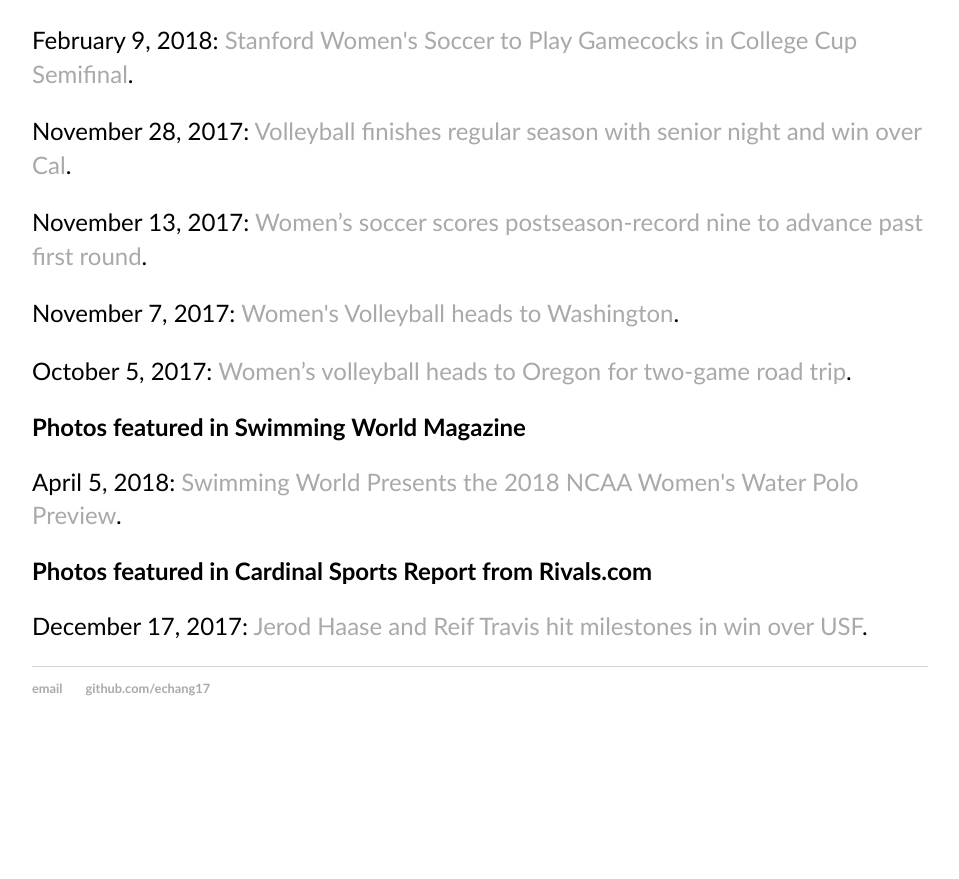
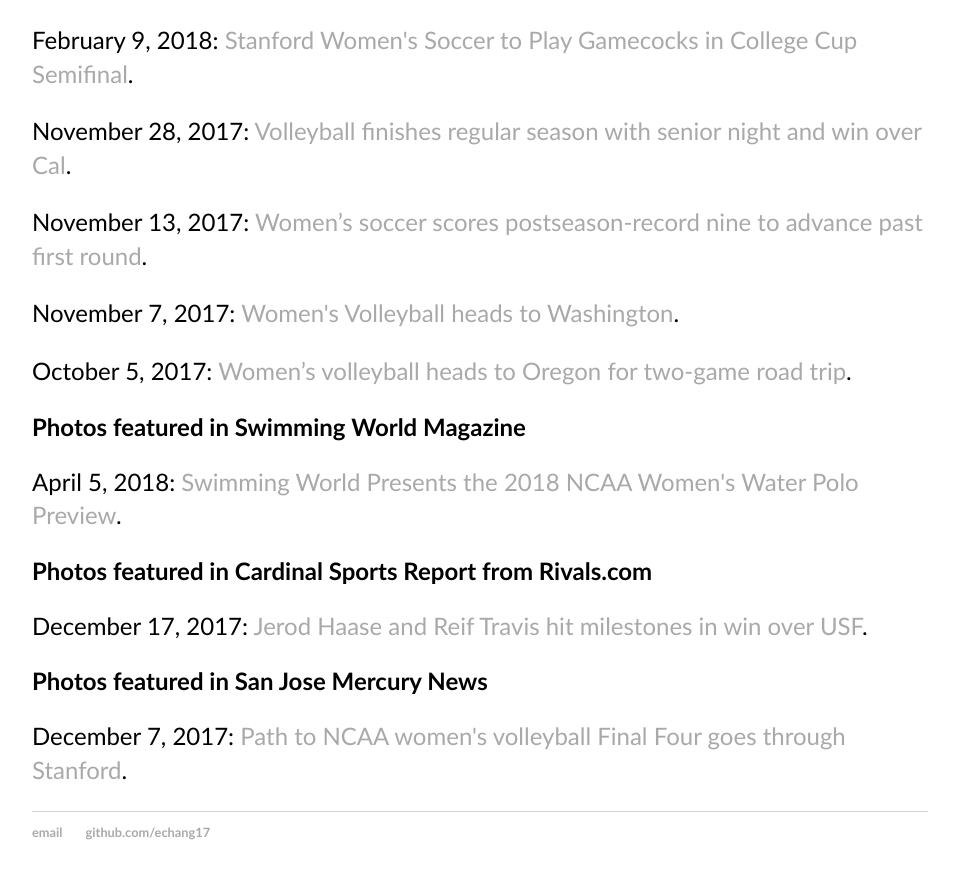
Before and after one commit to echang17/echang17.github.io, a Jekyll site: the page built from links/index.html, in a window 1280 px wide and 900 px high, scrolled down 2054 px. Shown: the top 879 px of the window, without its empty margins (160-1119 px from the left). Built offline with Jekyll 4.4.1, drawn with Linux system fonts in a browser that asks for light colours; before the commit the page ends 2810 px from its top, so only the background shows below that.

Commit message:
Update index.html

```diff
--- a/links/index.html
+++ b/links/index.html
@@ -46,4 +46,7 @@ title: More Links
   <h2>Photos featured in Cardinal Sports Report from Rivals.com</h2>
     <p>December 17, 2017: <a href="https://stanford.rivals.com/news/jerod-haase-and-reid-travis-hit-milestones-in-win-over-usf">Jerod Haase and Reif Travis hit milestones in win over USF</a>.</p>
   <p></p>
+  <h2>Photos featured in San Jose Mercury News</h2>
+    <p>December 7, 2017: <a href="https://www.mercurynews.com/2017/12/07/path-to-ncaa-womens-volleyball-final-four-goes-through-stanford/">Path to NCAA women's volleyball Final Four goes through Stanford</a>.</p>
+  <p></p>
   </div>
```
